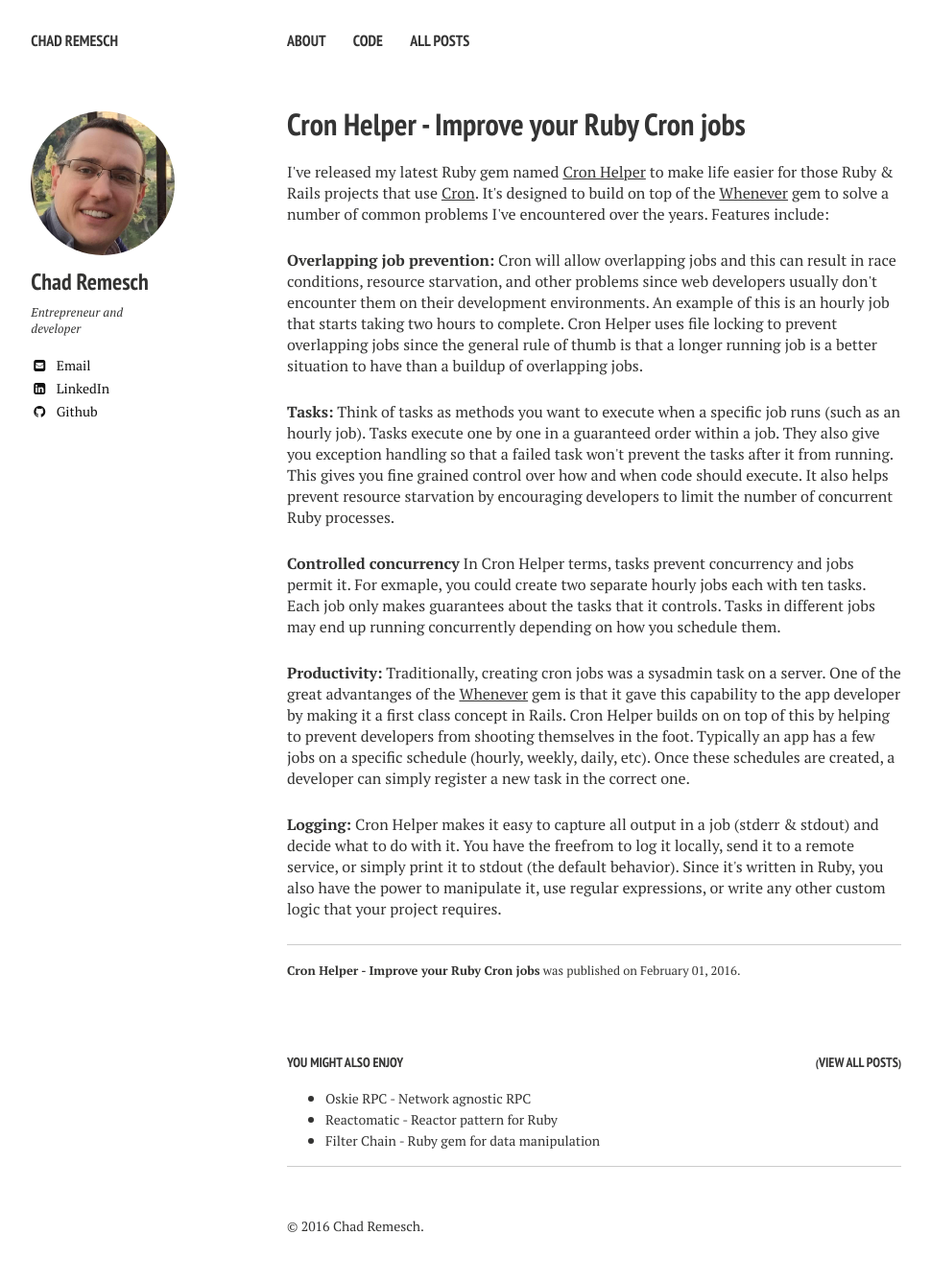
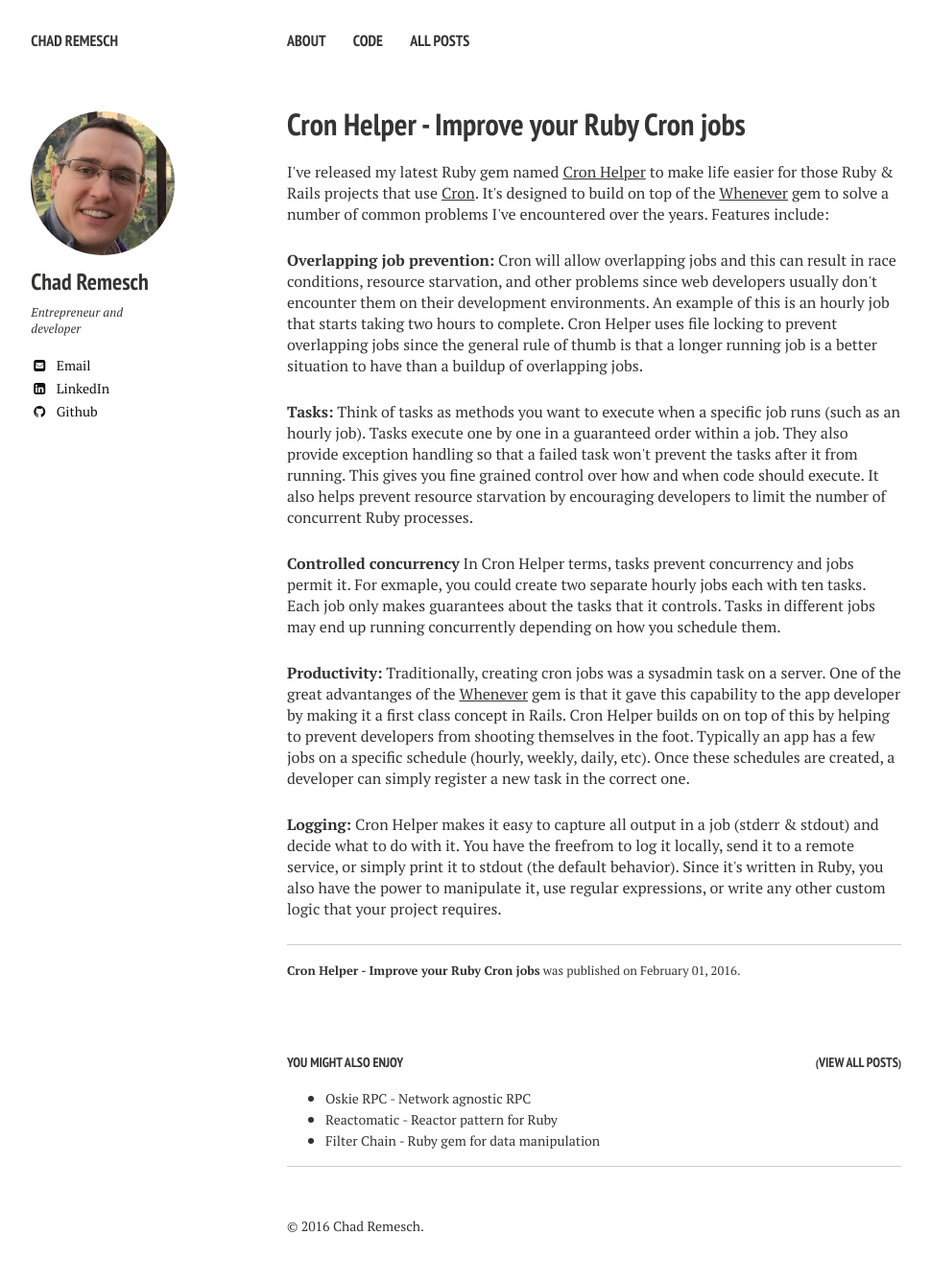
Before and after one commit to chadrem/chadrem.github.io, a Jekyll site: the page built from _posts/2016-02-01-improve-your-ruby-cron-jobs.html, in a window 1280 px wide. Shown: the whole page at 96% size, without its empty margins (21-991 px from the left). Built offline with Jekyll 4.4.1, drawn with Linux system fonts in a browser that asks for light colours; nearby versions of some CDN libraries.

Commit message:
Clean up.

```diff
--- a/_posts/2016-02-01-improve-your-ruby-cron-jobs.html
+++ b/_posts/2016-02-01-improve-your-ruby-cron-jobs.html
@@ -25,7 +25,7 @@ tags: []
 <p>
     <strong>Tasks:</strong> Think of tasks as methods you want to execute when a specific job runs (such as an hourly job).
     Tasks execute one by one in a guaranteed order within a job.
-    They also give you exception handling so that a failed task won't prevent the tasks after it from running.
+    They also provide exception handling so that a failed task won't prevent the tasks after it from running.
     This gives you fine grained control over how and when code should execute.
     It also helps prevent resource starvation by encouraging developers to limit the number of concurrent Ruby processes.
 </p>
```
